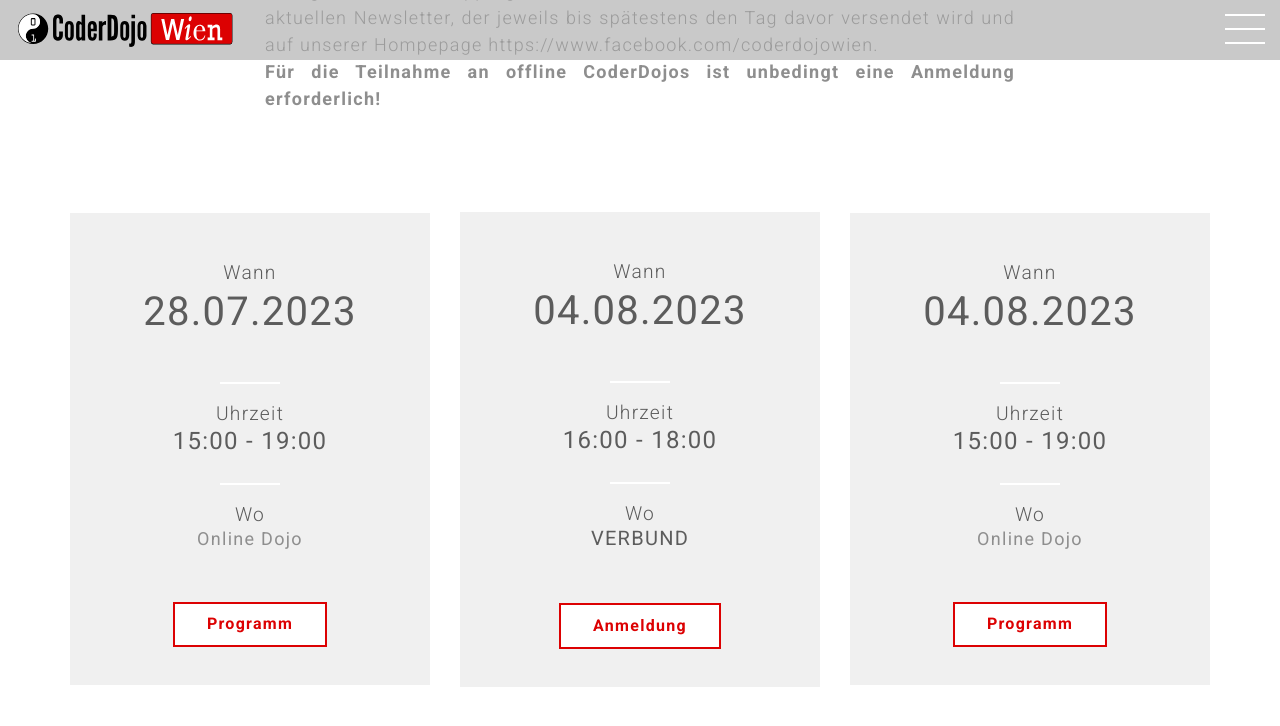
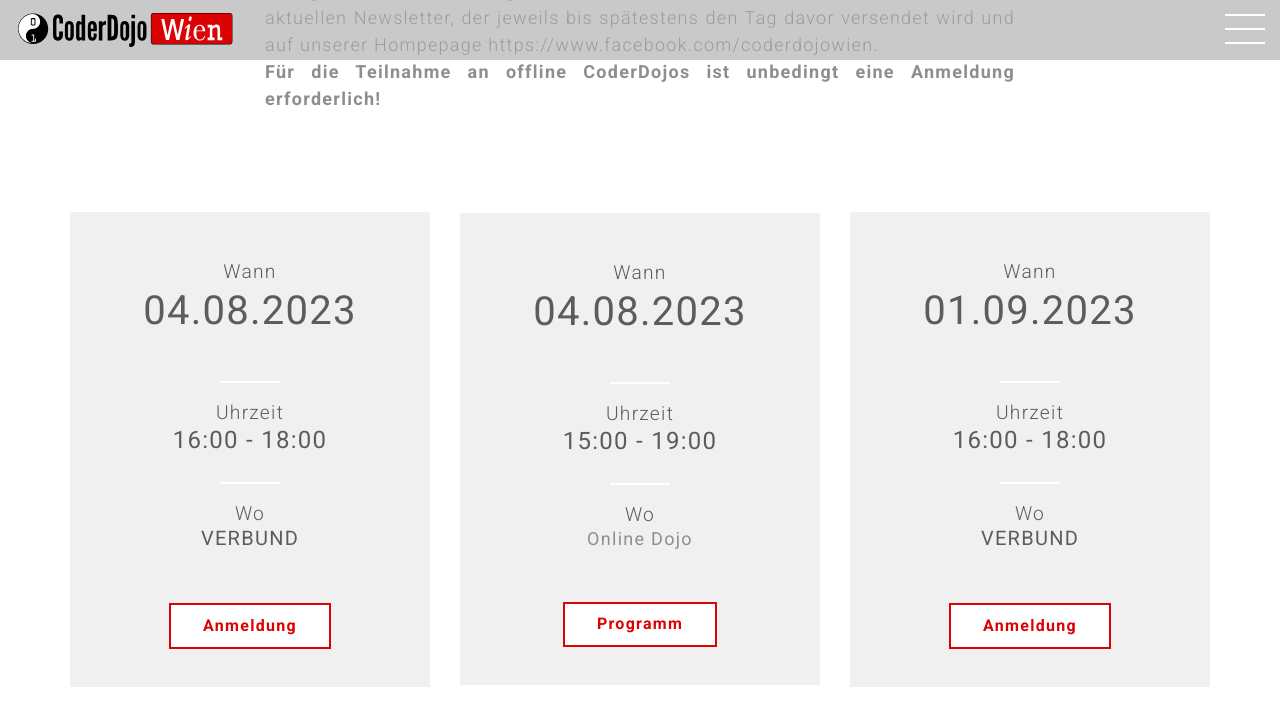
Before and after one commit to coderdojo-wien/coderdojo-wien.github.io, a Jekyll site: the page built from index.html, in a window 1280 px wide and 900 px high, scrolled down 3869 px, cut to the strip 0-792 px from the top of the window. Shown: the top 726 px of the strip. Built offline with Jekyll 4.4.1, drawn with Linux system fonts in a browser that asks for light colours; nearby versions of some CDN libraries; comment, search, counter and statistics services are not loaded.

Commit message:
Update events.yml

```diff
--- a/_data/events.yml
+++ b/_data/events.yml
@@ -2,16 +2,6 @@
 
 description: "Ein Anmeldung ist für die Teilnahme an den online CoderDojos nicht erforderlich. Das genaue Workshopprogramm mit den Teilnahmelinks finden sie in unserem aktuellen Newsletter, der jeweils bis spätestens den Tag davor versendet wird und auf unserer Hompepage https://www.facebook.com/coderdojowien. </br><b>Für die Teilnahme an offline CoderDojos ist unbedingt eine Anmeldung erforderlich!</b>"
 events-list:
-
-- event-date: 28.07.2023
-  event-time: 15:00 - 19:00
-  event-startdate: 2023-07-28T15:00:00+0100
-  event-enddate: 2023-07-28T19:00:00+0100
-  event-name: Online CoderDojo
-  event-type: Online
-  event-place: Online Dojo
-  event-place-name: Online
-  event-url: "https://linz.coderdojo.net/termine/"
 
 - event-date: 04.08.2023
   event-time: 16:00 - 18:00
@@ -37,13 +27,27 @@
   event-place-name: Online
   event-url: "https://linz.coderdojo.net/termine/"
 
+- event-date: 01.09.2023
+  event-time: 16:00 - 18:00
+  event-startdate: 2023-09-01T16:00:00+0100
+  event-enddate: 2023-09-01T18:00:00+0100
+  event-name: "CoderDojo Wien @ VERBUND"
+  event-type: Offline
+  event-registration-url: "https://www.eventbrite.at/e/coderdojo-wien-at-verbund-am-4823-registrierung-674140501387"
+  event-place: <a href="#main-event-place-map">VERBUND</a>
+  event-place-name: VERBUND
+  event-place-streetaddress: Am Hof 6a
+  event-place-addresslocality: Wien
+  event-place-postalcode: 1010
+  event-place-addresscountry: AT
+
 # - event-date: 28.04.2023
 #   event-time: 16:00 - 18:00
 #   event-startdate: 2023-04-28T16:00:00+0100
 #   event-enddate: 2023-04-28T18:00:00+0100
 #   event-name: "CoderDojo Wien @ VERBUND"
 #   event-type: Offline
-#   event-registration-url: "https://www.eventbrite.at/e/coderdojo-wien-at-verbund-am-28423-registrierung-613267368207"
+#   event-registration-url: "https://www.eventbrite.de/e/coderdojo-wien-at-verbund-am-1923-registrierung-684196709777"
 #   event-place: <a href="#main-event-place-map">VERBUND</a>
 #   event-place-name: VERBUND
 #   event-place-streetaddress: Am Hof 6a
```
